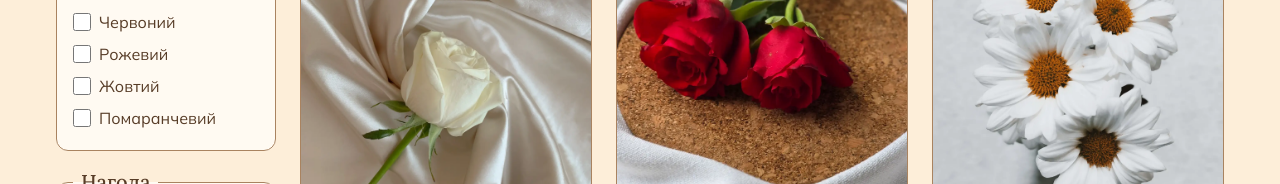
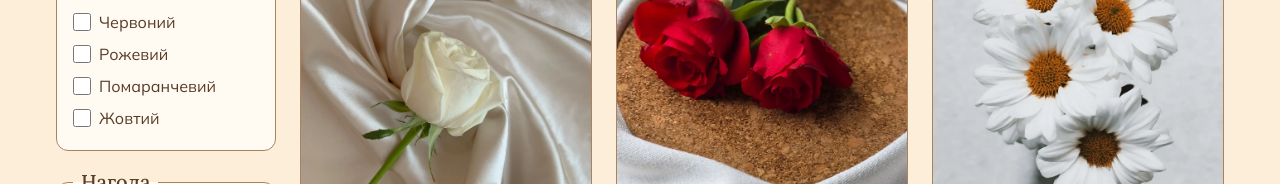
Before and after one commit to polunovaAnna/flowers, a React (Vite) app: page /flowers in a window 1280 px wide. Shown: the part 541-725 px from the top of the page. Built offline with nearby package versions, Linux system fonts and the light colour scheme.

Commit message:
Get label definitions from premade list

```diff
--- a/src/pages/BouquetsPage.jsx
+++ b/src/pages/BouquetsPage.jsx
@@ -36,10 +36,12 @@ export function BouquetsPage() {
         isMobile ? PAGE_SIZE_MOBILE : PAGE_SIZE_DESKTOP
     );
 
-    const occasions = useMemo(
-        () => (bouquets ? [...new Set(bouquets.flatMap((b) => b.occasions))] : []),
-        [bouquets]
-    );
+    const occasions = useMemo(() => {
+        if (!bouquets) return [];
+        const available = new Set(bouquets.flatMap((b) => b.occasions));
+        return Object.keys(OCCASION_LABELS).filter((key) => available.has(key));
+    }, [bouquets]);
+
     const priceBounds = useMemo(() => {
         if (!bouquets || bouquets.length === 0) return { min: 0, max: 100 };
         const prices = bouquets.map((b) => b.price);
--- a/src/pages/FlowersPage.jsx
+++ b/src/pages/FlowersPage.jsx
@@ -51,15 +51,17 @@ export function FlowersPage() {
         Object.values(selected).reduce((sum, values) => sum + values.length, 0) +
         (priceRange.min !== '' || priceRange.max !== '' ? 1 : 0);
 
-    const colors = useMemo(
-        () => (flowers ? [...new Set(flowers.map((f) => f.color))] : []),
-        [flowers]
-    );
+    const colors = useMemo(() => {
+        if (!flowers) return [];
+        const available = new Set(flowers.map((f) => f.color));
+        return Object.keys(COLOR_LABELS).filter((key) => available.has(key));
+    }, [flowers]);
 
-    const occasions = useMemo(
-        () => (flowers ? [...new Set(flowers.flatMap((f) => f.occasions))] : []),
-        [flowers]
-    );
+    const occasions = useMemo(() => {
+        if (!flowers) return [];
+        const available = new Set(flowers.flatMap((f) => f.occasions));
+        return Object.keys(OCCASION_LABELS).filter((key) => available.has(key));
+    }, [flowers]);
 
     const priceBounds = useMemo(() => {
         if (!flowers || flowers.length === 0) return { min: 0, max: 100 };
```
